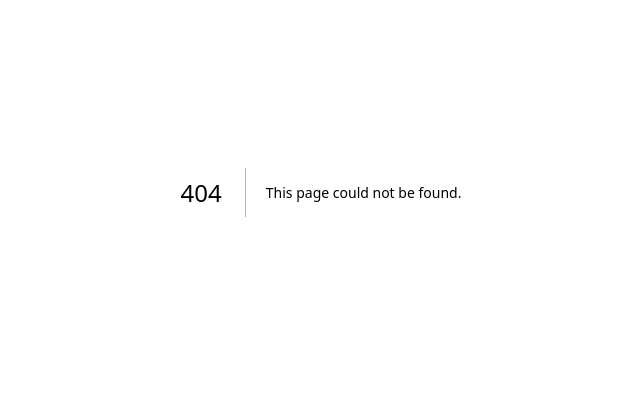
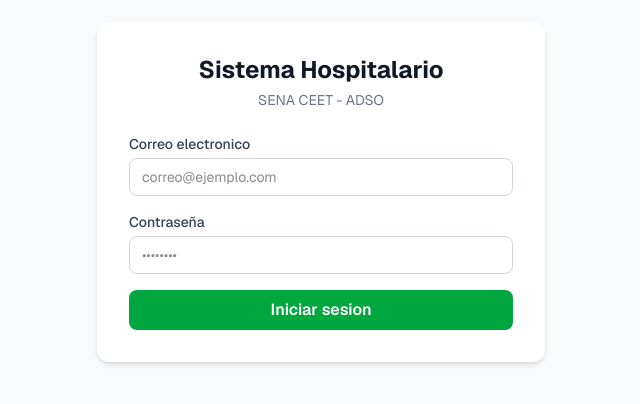
Before and after one commit to CarlosAcosta44/sistema-hospitalario, a Next.js app: page /login in a window 1280 px wide. Before the commit this address had no page. Shown: the part 208-612 px from the top of the page, without its empty margins (319-959 px from the left). Built offline with nearby package versions, Linux system fonts and the light colour scheme.

Commit message:
fix(router): corrige rutas del dashboard que causaban 404 en sidebar

```diff
--- /dev/null
+++ b/src/app/(auth)/login/page.tsx
@@ -0,0 +1,93 @@
+/**
+ * @file src/app/(auth)/login/page.tsx
+ * @description Pagina de login con Supabase Auth
+ */
+"use client";
+
+import { useState } from "react";
+import { createBrowserSupabaseClient } from "@/lib/supabase/client";
+import { useRouter } from "next/navigation";
+
+export default function LoginPage() {
+  const [email, setEmail] = useState("");
+  const [password, setPassword] = useState("");
+  const [error, setError] = useState<string | null>(null);
+  const [loading, setLoading] = useState(false);
+  const router = useRouter();
+
+  async function handleLogin() {
+    setLoading(true);
+    setError(null);
+
+    const supabase = createBrowserSupabaseClient();
+    const { error } = await supabase.auth.signInWithPassword({
+      email,
+      password,
+    });
+
+    if (error) {
+      setError("Correo o contraseña incorrectos");
+      setLoading(false);
+      return;
+    }
+
+    router.push("/dashboard");
+  }
+
+  return (
+    <div className="min-h-screen flex items-center justify-center bg-gray-50">
+      <div className="bg-white p-8 rounded-xl shadow-md w-full max-w-md space-y-6">
+        {/* Header */}
+        <div className="text-center">
+          <h1 className="text-2xl font-bold text-gray-900">
+            Sistema Hospitalario
+          </h1>
+          <p className="text-sm text-gray-500 mt-1">SENA CEET - ADSO</p>
+        </div>
+
+        {/* Formulario */}
+        <div className="space-y-4">
+          <div>
+            <label className="block text-sm font-medium text-gray-700 mb-1">
+              Correo electronico
+            </label>
+            <input
+              type="email"
+              value={email}
+              onChange={(e) => setEmail(e.target.value)}
+              className="w-full border border-gray-300 rounded-lg px-3 py-2 text-sm focus:outline-none focus:ring-2 focus:ring-green-500"
+              placeholder="correo@ejemplo.com"
+            />
+          </div>
+
+          <div>
+            <label className="block text-sm font-medium text-gray-700 mb-1">
+              Contraseña
+            </label>
+            <input
+              type="password"
+              value={password}
+              onChange={(e) => setPassword(e.target.value)}
+              className="w-full border border-gray-300 rounded-lg px-3 py-2 text-sm focus:outline-none focus:ring-2 focus:ring-green-500"
+              placeholder="••••••••"
+            />
+          </div>
+
+          {/* Error */}
+          {error && (
+            <p className="text-red-500 text-sm">{error}</p>
+          )}
+
+          {/* Boton */}
+          <button
+            onClick={handleLogin}
+            disabled={loading}
+            className="w-full bg-green-600 hover:bg-green-700 text-white font-semibold py-2 rounded-lg transition-colors disabled:opacity-50 disabled:cursor-not-allowed"
+          >
+            {loading ? "Iniciando sesion..." : "Iniciar sesion"}
+          </button>
+        </div>
+      </div>
+    </div>
+  );
+}
--- a/src/app/page.tsx
+++ b/src/app/page.tsx
@@ -1,65 +1,5 @@
-import Image from "next/image";
+import { redirect } from "next/navigation";
 
 export default function Home() {
-  return (
-    <div className="flex flex-col flex-1 items-center justify-center bg-zinc-50 font-sans dark:bg-black">
-      <main className="flex flex-1 w-full max-w-3xl flex-col items-center justify-between py-32 px-16 bg-white dark:bg-black sm:items-start">
-        <Image
-          className="dark:invert"
-          src="/next.svg"
-          alt="Next.js logo"
-          width={100}
-          height={20}
-          priority
-        />
-        <div className="flex flex-col items-center gap-6 text-center sm:items-start sm:text-left">
-          <h1 className="max-w-xs text-3xl font-semibold leading-10 tracking-tight text-black dark:text-zinc-50">
-            To get started, edit the page.tsx file.
-          </h1>
-          <p className="max-w-md text-lg leading-8 text-zinc-600 dark:text-zinc-400">
-            Looking for a starting point or more instructions? Head over to{" "}
-            <a
-              href="https://vercel.com/templates?framework=next.js&utm_source=create-next-app&utm_medium=appdir-template-tw&utm_campaign=create-next-app"
-              className="font-medium text-zinc-950 dark:text-zinc-50"
-            >
-              Templates
-            </a>{" "}
-            or the{" "}
-            <a
-              href="https://nextjs.org/learn?utm_source=create-next-app&utm_medium=appdir-template-tw&utm_campaign=create-next-app"
-              className="font-medium text-zinc-950 dark:text-zinc-50"
-            >
-              Learning
-            </a>{" "}
-            center.
-          </p>
-        </div>
-        <div className="flex flex-col gap-4 text-base font-medium sm:flex-row">
-          <a
-            className="flex h-12 w-full items-center justify-center gap-2 rounded-full bg-foreground px-5 text-background transition-colors hover:bg-[#383838] dark:hover:bg-[#ccc] md:w-[158px]"
-            href="https://vercel.com/new?utm_source=create-next-app&utm_medium=appdir-template-tw&utm_campaign=create-next-app"
-            target="_blank"
-            rel="noopener noreferrer"
-          >
-            <Image
-              className="dark:invert"
-              src="/vercel.svg"
-              alt="Vercel logomark"
-              width={16}
-              height={16}
-            />
-            Deploy Now
-          </a>
-          <a
-            className="flex h-12 w-full items-center justify-center rounded-full border border-solid border-black/[.08] px-5 transition-colors hover:border-transparent hover:bg-black/[.04] dark:border-white/[.145] dark:hover:bg-[#1a1a1a] md:w-[158px]"
-            href="https://nextjs.org/docs?utm_source=create-next-app&utm_medium=appdir-template-tw&utm_campaign=create-next-app"
-            target="_blank"
-            rel="noopener noreferrer"
-          >
-            Documentation
-          </a>
-        </div>
-      </main>
-    </div>
-  );
+    redirect("/login");
 }
--- a/src/components/layouts/Sidebar.tsx
+++ b/src/components/layouts/Sidebar.tsx
@@ -27,26 +27,26 @@ const NAVIGATION = [
   {
     section: "Administracion",
     items: [
-      { href: "/dashboard/hospitales", icon: Building2, label: "Hospitales" },
-      { href: "/dashboard/especialidades", icon: Stethoscope, label: "Especialidades" },
-      { href: "/dashboard/medicamentos", icon: Pill, label: "Medicamentos" },
+      { href: "/hospitales", icon: Building2, label: "Hospitales" },
+      { href: "/especialidades", icon: Stethoscope, label: "Especialidades" },
+      { href: "/medicamentos", icon: Pill, label: "Medicamentos" },
     ],
   },
   {
     section: "Atencion Medica",
     items: [
-      { href: "/dashboard/medicos", icon: UserRound, label: "Medicos" },
-      { href: "/dashboard/pacientes", icon: Users, label: "Pacientes" },
-      { href: "/dashboard/visitas", icon: ClipboardList, label: "Visitas" },
-      { href: "/dashboard/tratamientos", icon: HeartPulse, label: "Tratamientos" },
+      { href: "/medicos", icon: UserRound, label: "Medicos" },
+      { href: "/pacientes", icon: Users, label: "Pacientes" },
+      { href: "/visitas", icon: ClipboardList, label: "Visitas" },
+      { href: "/tratamientos", icon: HeartPulse, label: "Tratamientos" },
     ],
   },
   {
     section: "Documentos",
     items: [
-      { href: "/dashboard/formulas", icon: FileText, label: "Formulas" },
-      { href: "/dashboard/examenes", icon: FlaskConical, label: "Examenes" },
-      { href: "/dashboard/incapacidades", icon: Shield, label: "Incapacidades" },
+      { href: "/formulas", icon: FileText, label: "Formulas" },
+      { href: "/examenes", icon: FlaskConical, label: "Examenes" },
+      { href: "/incapacidades", icon: Shield, label: "Incapacidades" },
     ],
   },
 ];
@@ -80,11 +80,10 @@ export function Sidebar() {
                 <Link
                   key={href}
                   href={href}
-                  className={`flex items-center gap-3 px-3 py-2 rounded-lg text-sm font-medium transition-all duration-150 ${
-                    isActive(href)
+                  className={`flex items-center gap-3 px-3 py-2 rounded-lg text-sm font-medium transition-all duration-150 ${isActive(href)
                       ? "bg-green-600 text-white shadow-sm"
                       : "text-green-100 hover:bg-green-700 hover:text-white"
-                  }`}
+                    }`}
                 >
                   <Icon size={16} strokeWidth={2} />
                   {label}
```
Also changed, not shown: src/app/(dashboard)/dashboard/page.tsx (renamed from src/app/(dashboard)/page.tsx), src/app/(dashboard)/visitas/page.tsx (renamed from src/app/(dashboard)/visitas/nueva/page.tsx), 2 other files (tests, documents, lock files or other folders).
